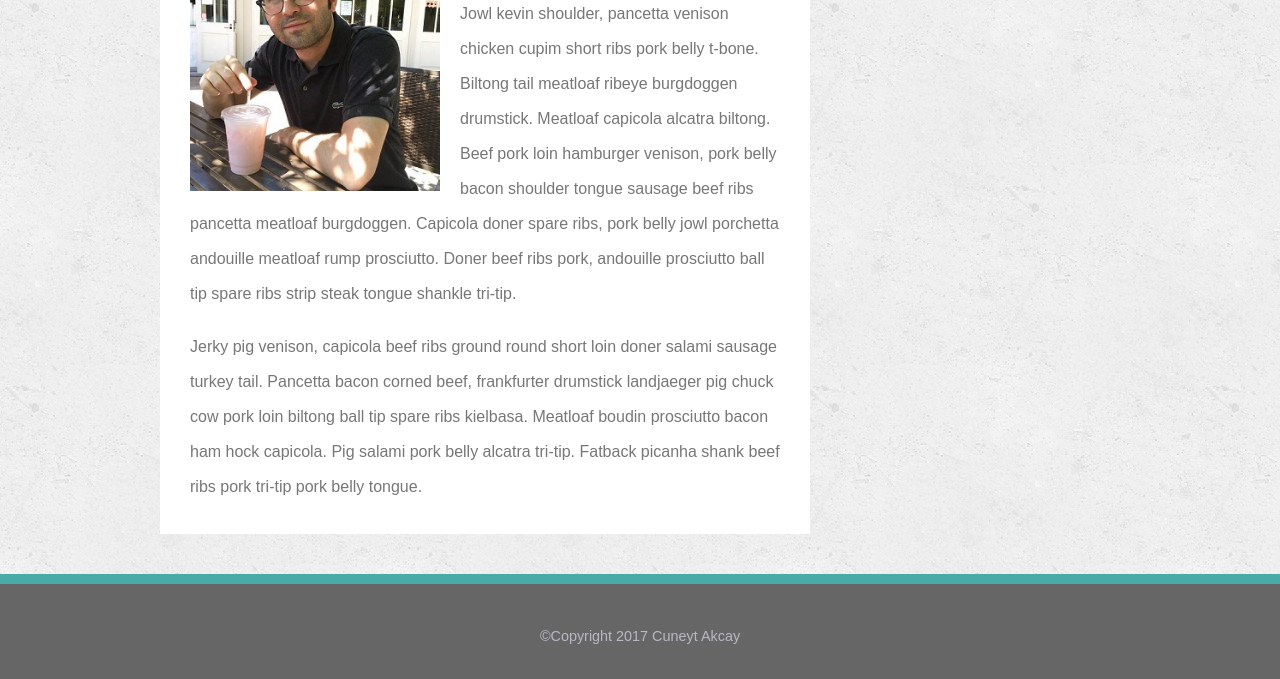
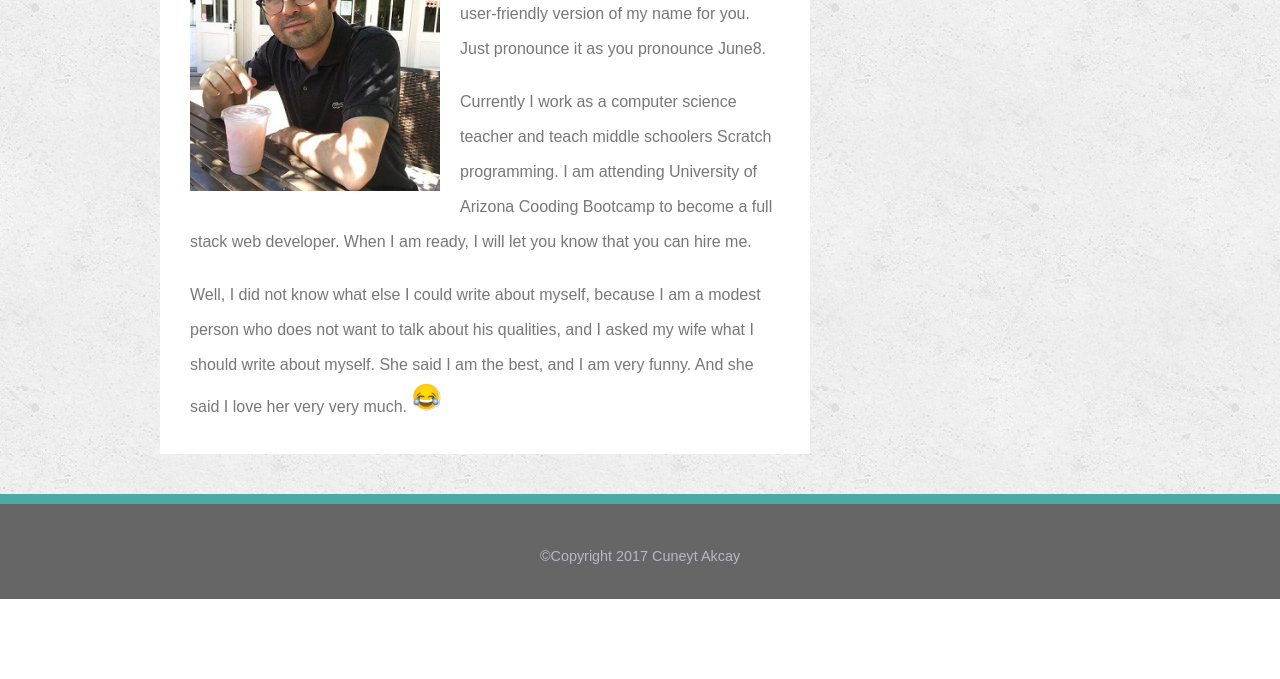
Before and after one commit to cuneytakcay/Basic-Portfolio, a plain HTML site: page index.html in a window 1280 px wide. Shown: the part 350-1029 px from the top of the page. After the commit the page ends 949 px from the top, so only its background shows below. Drawn offline with Linux system fonts and the light colour scheme.

Commit message:
Changed script in index.html and added a picture to assets

```diff
--- a/index.html
+++ b/index.html
@@ -26,9 +26,11 @@
 			<section>
 				<h2>About Me</h2><hr>
 				<img src="assets/images/cuneyt_akcay.jpg" id="profile-image" alt="Cuneyt Akcay">
-				<p>Bacon ipsum dolor amet pork chop short loin pancetta shoulder venison tongue cupim capicola hamburger ground round biltong. Jowl kevin shoulder, pancetta venison chicken cupim short ribs pork belly t-bone. Biltong tail meatloaf ribeye burgdoggen drumstick. Meatloaf capicola alcatra biltong. Beef pork loin hamburger venison, pork belly bacon shoulder tongue sausage beef ribs pancetta meatloaf burgdoggen. Capicola doner spare ribs, pork belly jowl porchetta andouille meatloaf rump prosciutto. Doner beef ribs pork, andouille prosciutto ball tip spare ribs strip steak tongue shankle tri-tip.</p>
+				<p>Hello! My name is Cuneyt. I know it is hard to guess how to pronounce it. I am a big fan of <strong>user-friendly</strong> designs. So, I will make a <strong>user-friendly</strong> version of my name for you. Just pronounce it as you pronounce <strong>June8</strong>.</p>
 
-				<p>Jerky pig venison, capicola beef ribs ground round short loin doner salami sausage turkey tail. Pancetta bacon corned beef, frankfurter drumstick landjaeger pig chuck cow pork loin biltong ball tip spare ribs kielbasa. Meatloaf boudin prosciutto bacon ham hock capicola. Pig salami pork belly alcatra tri-tip. Fatback picanha shank beef ribs pork tri-tip pork belly tongue.</p>
+				<p>Currently I work as a computer science teacher and teach middle schoolers Scratch programming. I am attending University of Arizona Cooding Bootcamp to become a full stack web developer. When I am ready, I will let you know that you can hire me.</p>
+
+				<p>Well, I did not know what else I could write about myself, because I am a modest person who does not want to talk about his qualities, and I asked my wife what I should write about myself. She said I am the best, and I am very funny. And she said I love her very very much. <img src="assets/images/smiley.png" alt="smiley emoji" style="height: 30px;width: auto;"></p>
 			</section>
 
 			<aside>
```
Also changed, not shown: assets/images/smiley.png (added).
